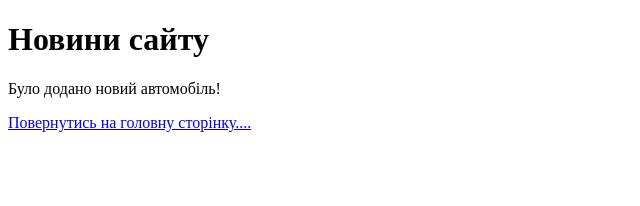
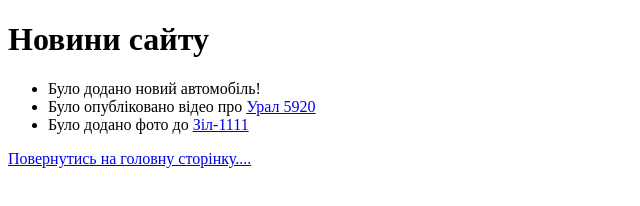
Before and after one commit to V1TKO/V1TKO.github.io, a plain HTML site: page news.html in a window 1280 px wide. Shown: the whole page, without its empty margins (0-640 px from the left). Drawn offline with Linux system fonts and the light colour scheme.

Commit message:
version 1

```diff
--- a/news.html
+++ b/news.html
@@ -7,7 +7,12 @@
 <body>
 <div class="container">
     <h1>Новини сайту</h1>
-    <p>Було додано новий автомобіль!</p>
+    <ul>
+        <li>Було додано новий автомобіль!</li>
+        <li>Було опубліковано відео про <a href="https://youtu.be/Zgxi5WIwQj4?si=3wki_ICKcDGwEGoP">Урал 5920</a></li>
+        <li>Було додано фото до <a href="catalog.html">Зіл-1111</a></li>
+
+    </ul>
     <a href="index.html">Повернутись на головну сторінку....</a>
 </div>
 </body>
```
